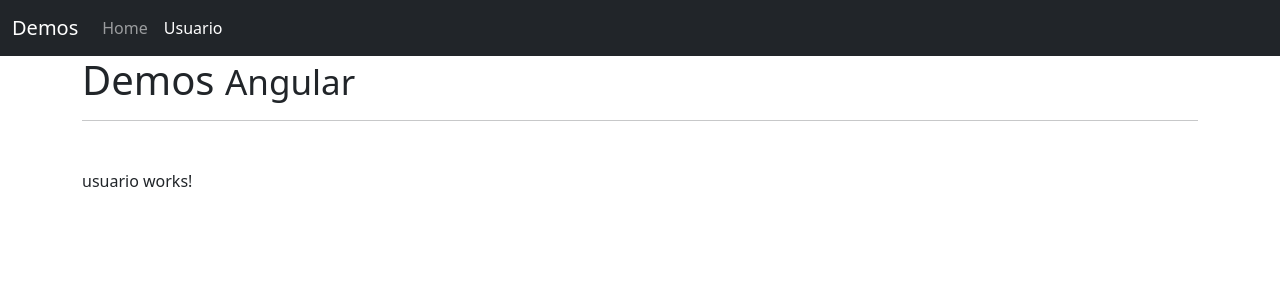
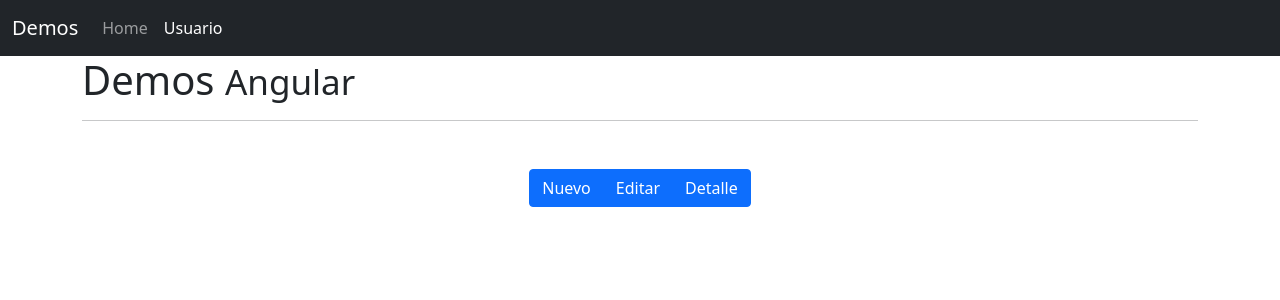
Before and after one commit to diegopagini/Miscelaneos_Angular, an Angular app: page /usuario in a window 1280 px wide. Shown: the top 300 px of the page. Built offline with nearby package versions, Linux system fonts and the light colour scheme.

Commit message:
rutas hijas,es bastante facil

```diff
--- a/src/app/components/usuario/usuario.component.html
+++ b/src/app/components/usuario/usuario.component.html
@@ -1 +1,32 @@
-<p>usuario works!</p>
+<div class="row">
+  <div class="col-md-12 text-center">
+    <div class="btn-group" role="group" aria-label="Basic example">
+      <button
+        type="button"
+        class="btn btn-primary"
+        routerLink="nuevo"
+        routerLinkActive="active"
+      >
+        Nuevo
+      </button>
+      <button
+        type="button"
+        class="btn btn-primary"
+        routerLink="editar"
+        routerLinkActive="active"
+      >
+        Editar
+      </button>
+      <button
+        type="button"
+        class="btn btn-primary"
+        routerLink="detalle"
+        routerLinkActive="active"
+      >
+        Detalle
+      </button>
+    </div>
+  </div>
+</div>
+
+<router-outlet></router-outlet>
```
Also changed, not shown: src/app/app-routing.module.ts (+12 -1 lines).
